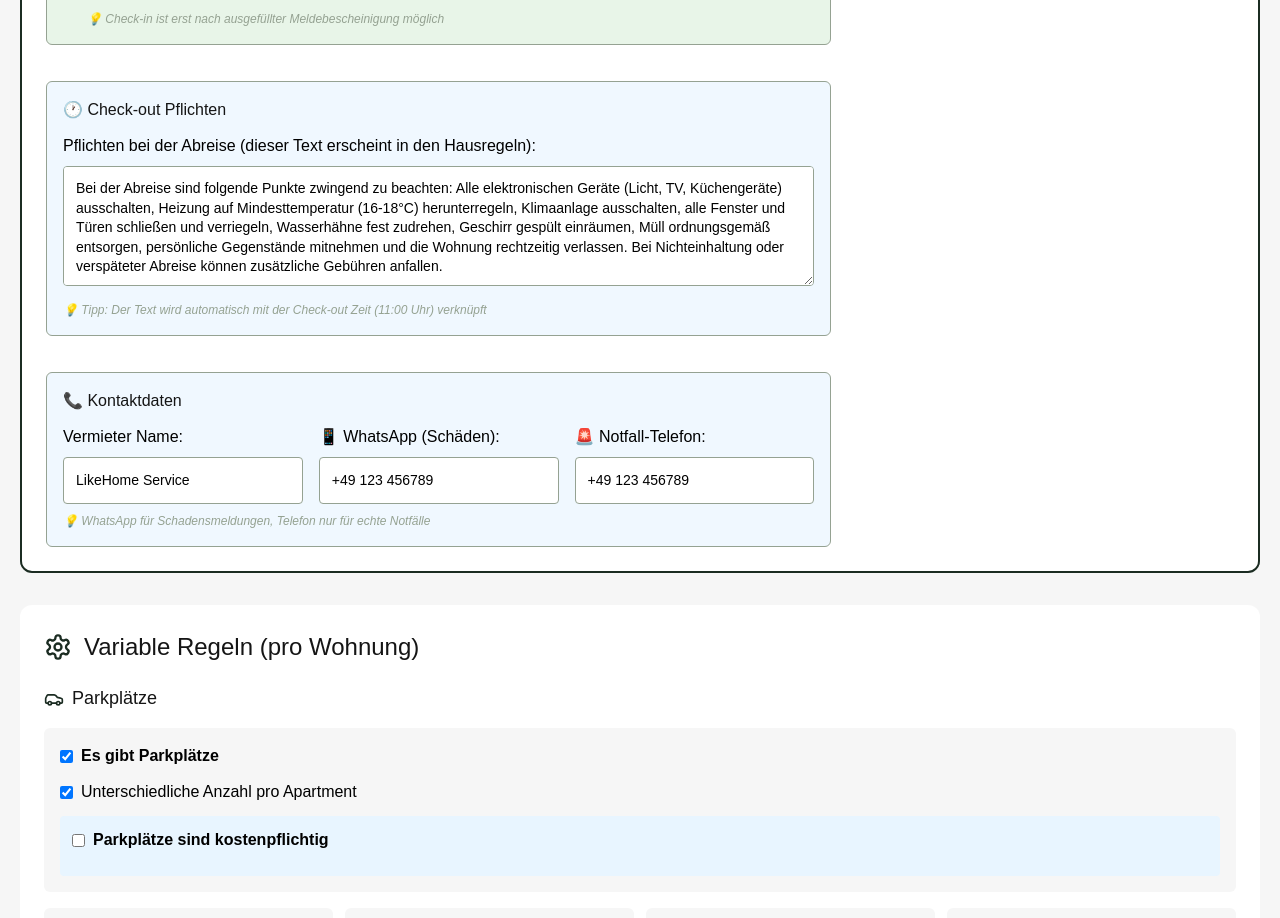
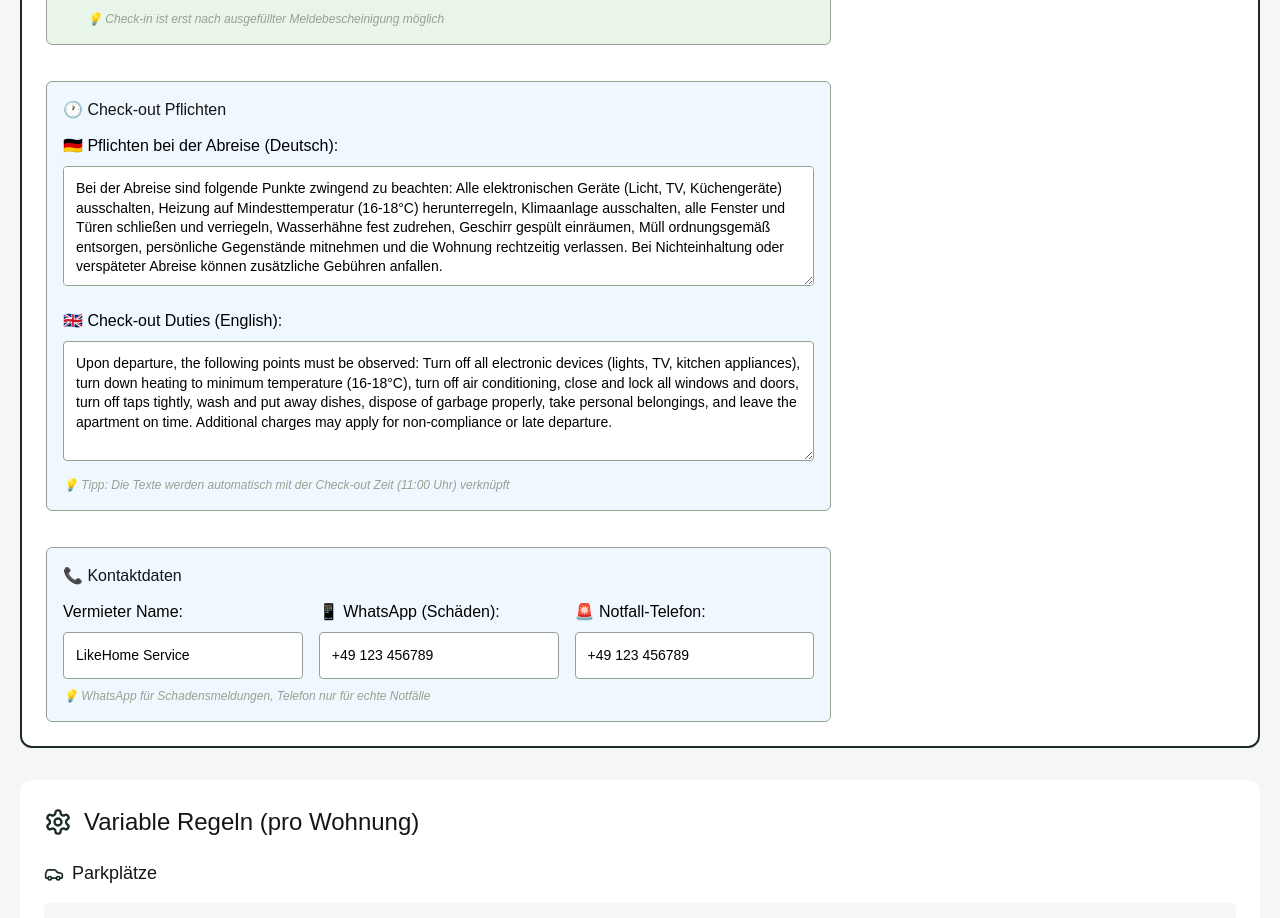
Before and after one commit to LikeHomeBNB/HouseRulesGenerator, a React app: page / in a window 1280 px wide. Shown: the part 960-1878 px from the top of the page. Built offline with nearby package versions, Linux system fonts and the light colour scheme; the HTML template or start-up script is replaced by a standard one.

Commit message:
Add english check-out duties

```diff
--- a/src/homerules.jsx
+++ b/src/homerules.jsx
@@ -46,7 +46,8 @@ const HausregelnGenerator = () => {
     checkinFlexibel: false, // Wenn true: nach Check-in-Zeit 24/7 möglich
     checkoutBis: '11:00',
     meldebescheinigungErforderlich: true, // Check-in nur nach ausgefüllter Meldebescheinigung
-    checkoutPflichten: 'Bei der Abreise sind folgende Punkte zwingend zu beachten: Alle elektronischen Geräte (Licht, TV, Küchengeräte) ausschalten, Heizung auf Mindesttemperatur (16-18°C) herunterregeln, Klimaanlage ausschalten, alle Fenster und Türen schließen und verriegeln, Wasserhähne fest zudrehen, Geschirr gespült einräumen, Müll ordnungsgemäß entsorgen, persönliche Gegenstände mitnehmen und die Wohnung rechtzeitig verlassen. Bei Nichteinhaltung oder verspäteter Abreise können zusätzliche Gebühren anfallen.'
+    checkoutPflichten: 'Bei der Abreise sind folgende Punkte zwingend zu beachten: Alle elektronischen Geräte (Licht, TV, Küchengeräte) ausschalten, Heizung auf Mindesttemperatur (16-18°C) herunterregeln, Klimaanlage ausschalten, alle Fenster und Türen schließen und verriegeln, Wasserhähne fest zudrehen, Geschirr gespült einräumen, Müll ordnungsgemäß entsorgen, persönliche Gegenstände mitnehmen und die Wohnung rechtzeitig verlassen. Bei Nichteinhaltung oder verspäteter Abreise können zusätzliche Gebühren anfallen.',
+    checkoutPflichten_en: 'Upon departure, the following points must be observed: Turn off all electronic devices (lights, TV, kitchen appliances), turn down heating to minimum temperature (16-18°C), turn off air conditioning, close and lock all windows and doors, turn off taps tightly, wash and put away dishes, dispose of garbage properly, take personal belongings, and leave the apartment on time. Additional charges may apply for non-compliance or late departure.'
   });
 
   // Globale Einstellungen für variable Regeln
@@ -230,17 +231,7 @@ We ask our guests to vacate the accommodation by **${einheitlicheRegeln.checkout
 For stays that exceed this period without agreement, the landlord reserves the right to charge an additional fee.
 
 ### d) Check-out Duties
-${einheitlicheRegeln.checkoutPflichten.replace('Bei der Abreise sind folgende Punkte zwingend zu beachten:', 'Upon departure, the following points must be observed:')
-  .replace('Alle elektronischen Geräte (Licht, TV, Küchengeräte) ausschalten', 'Turn off all electronic devices (lights, TV, kitchen appliances)')
-  .replace('Heizung auf Mindesttemperatur (16-18°C) herunterregeln', 'Turn down heating to minimum temperature (16-18°C)')
-  .replace('Klimaanlage ausschalten', 'Turn off air conditioning')
-  .replace('alle Fenster und Türen schließen und verriegeln', 'close and lock all windows and doors')
-  .replace('Wasserhähne fest zudrehen', 'turn off taps tightly')
-  .replace('Geschirr gespült einräumen', 'wash and put away dishes')
-  .replace('Müll ordnungsgemäß entsorgen', 'dispose of garbage properly')
-  .replace('persönliche Gegenstände mitnehmen', 'take personal belongings')
-  .replace('die Wohnung rechtzeitig verlassen', 'leave the apartment on time')
-  .replace('Bei Nichteinhaltung oder verspäteter Abreise können zusätzliche Gebühren anfallen', 'Additional charges may apply for non-compliance or late departure')}
+${einheitlicheRegeln.checkoutPflichten_en}
 
 ## 📋 General Guidelines
 
@@ -1695,13 +1686,36 @@ Eine Verletzung dieser Hausordnung verstößt gegen die Mietbedingungen gemäß
                 }}>
                   <h4 style={{ margin: '0 0 12px 0', color: styles.dark }}>🕐 Check-out Pflichten</h4>
 
+                  {/* German Check-out Duties */}
                   <label style={{ display: 'block', fontWeight: '500', marginBottom: '8px' }}>
-                    Pflichten bei der Abreise (dieser Text erscheint in den Hausregeln):
+                    🇩🇪 Pflichten bei der Abreise (Deutsch):
                   </label>
                   <textarea
                     value={einheitlicheRegeln.checkoutPflichten}
                     onChange={(e) => updateEinheitlich('checkoutPflichten', e.target.value)}
                     placeholder="Beschreiben Sie hier die Pflichten der Gäste bei der Abreise..."
+                    style={{
+                      padding: '12px',
+                      border: `1px solid ${styles.secondary}`,
+                      borderRadius: '4px',
+                      width: '100%',
+                      minHeight: '120px',
+                      resize: 'vertical',
+                      fontFamily: 'inherit',
+                      fontSize: '14px',
+                      lineHeight: '1.4',
+                      marginBottom: '16px'
+                    }}
+                  />
+
+                  {/* English Check-out Duties */}
+                  <label style={{ display: 'block', fontWeight: '500', marginBottom: '8px' }}>
+                    🇬🇧 Check-out Duties (English):
+                  </label>
+                  <textarea
+                    value={einheitlicheRegeln.checkoutPflichten_en}
+                    onChange={(e) => updateEinheitlich('checkoutPflichten_en', e.target.value)}
+                    placeholder="Describe the guests' duties upon departure..."
                     style={{
                       padding: '12px',
                       border: `1px solid ${styles.secondary}`,
@@ -1720,7 +1734,7 @@ Eine Verletzung dieser Hausordnung verstößt gegen die Mietbedingungen gemäß
                     color: styles.secondary,
                     fontStyle: 'italic'
                   }}>
-                    💡 Tipp: Der Text wird automatisch mit der Check-out Zeit ({einheitlicheRegeln.checkoutBis} Uhr) verknüpft
+                    💡 Tipp: Die Texte werden automatisch mit der Check-out Zeit ({einheitlicheRegeln.checkoutBis} Uhr) verknüpft
                   </div>
                 </div>
 
```
